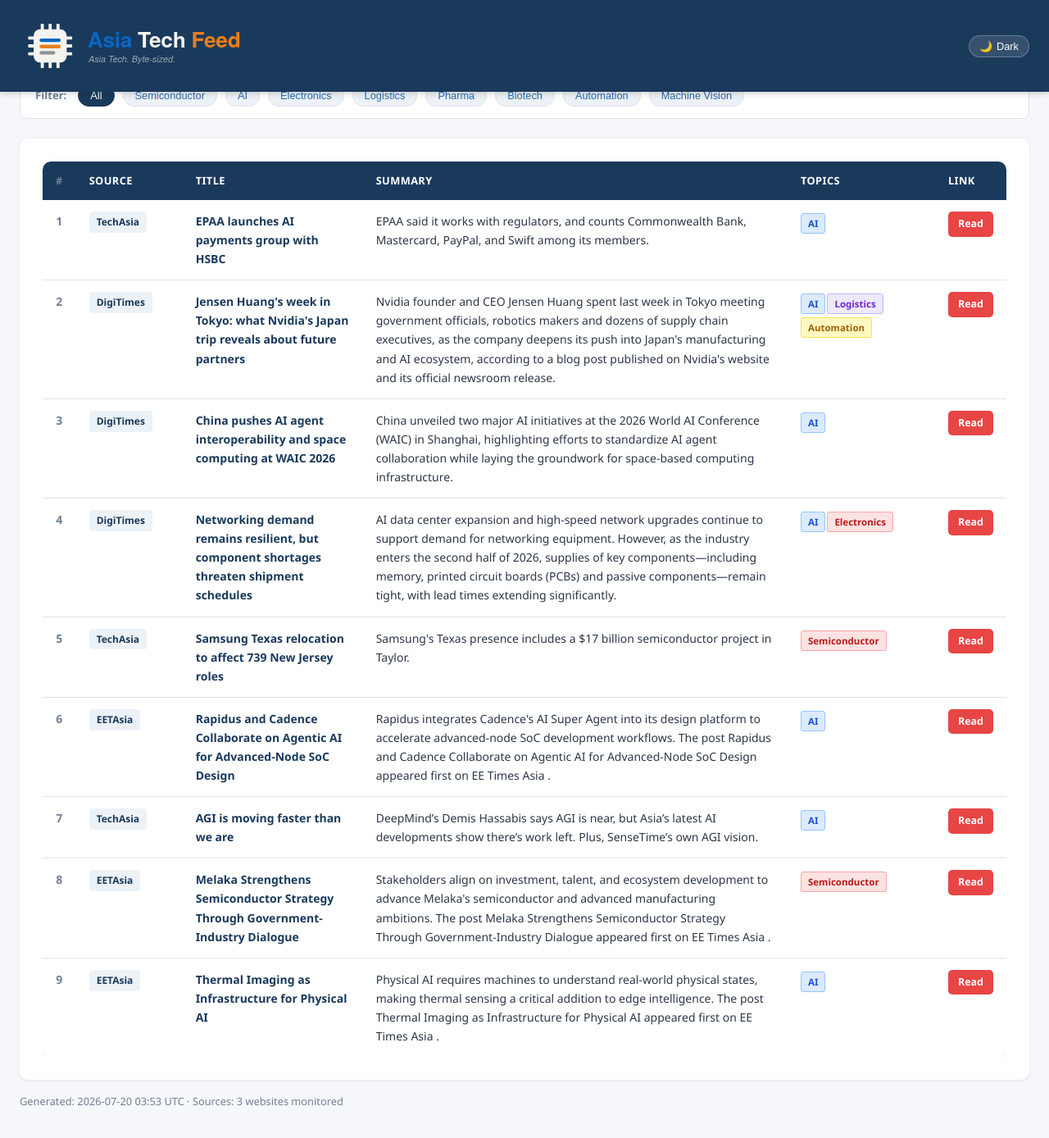
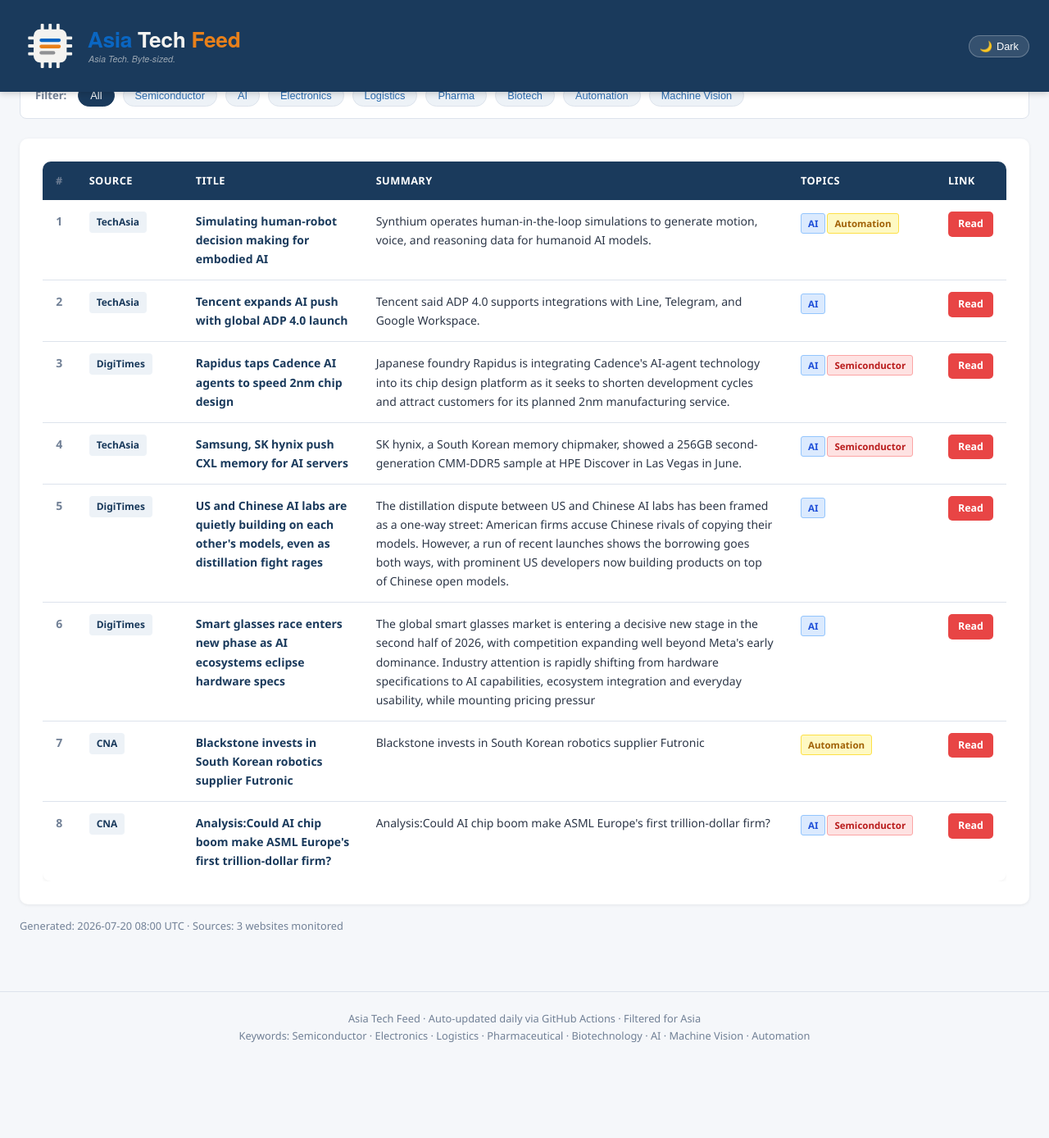
Before and after one commit to asiatechfeed/Asia-Tech-Feed, a Jekyll site: the page built from _posts/2026-07-20-asia-tech-news-digest.md, in a window 1280 px wide and 1400 px high, scrolled down 633 px. Shown: the top 1388 px of the window at 82% size. Built offline with Jekyll 4.4.1, drawn with Linux system fonts in a browser that asks for light colours; a script that is not in the unit is left out; after the commit the page ends 1929 px from its top, so only the background shows below that; some of the changed text lies outside the part shown.

Commit message:
📰 News digest 2026-07-20 (8 articles)

```diff
--- a/_posts/2026-07-20-asia-tech-news-digest.md
+++ b/_posts/2026-07-20-asia-tech-news-digest.md
@@ -1,15 +1,15 @@
 ---
 layout: post
 title: "Asia Tech News Digest - July 20, 2026"
-date: 2026-07-20 11:53:46 +0800
-articles_count: 9
+date: 2026-07-20 16:00:50 +0800
+articles_count: 8
 sources_count: 3
-sources: ["DigiTimes", "EETAsia", "TechAsia"]
+sources: ["CNA", "DigiTimes", "TechAsia"]
 csv_file: /assets/data/news-2026-07-20.tsv
-featured_title: "EPAA launches AI payments group with HSBC"
-featured_url: "https://www.techinasia.com/hsbc-partners-mistral-genai-tools-bank"
+featured_title: "Simulating human-robot decision making for embodied AI"
+featured_url: "https://www.techinasia.com/simulating-humanrobot-decision-making-embodied-ai"
 featured_source: "TechAsia"
-featured_summary: "EPAA said it works with regulators, and counts Commonwealth Bank, Mastercard, PayPal, and Swift among its members."
+featured_summary: "Synthium operates human-in-the-loop simulations to generate motion, voice, and reasoning data for humanoid AI models."
 featured_image: ""
 ---
 
@@ -28,74 +28,66 @@ featured_image: ""
 <tr>
   <td class="col-num">1</td>
   <td class="col-source"><span class="source-badge">TechAsia</span></td>
-  <td class="col-title"><span class="article-title">EPAA launches AI payments group with HSBC</span></td>
-  <td class="col-summary">EPAA said it works with regulators, and counts Commonwealth Bank, Mastercard, PayPal, and Swift among its members.</td>
-  <td class="col-tags"><span class="tag ai">AI</span></td>
-  <td class="col-link"><a class="btn-link" href="https://www.techinasia.com/hsbc-partners-mistral-genai-tools-bank" target="_blank" rel="noopener">Read</a></td>
+  <td class="col-title"><span class="article-title">Simulating human-robot decision making for embodied AI</span></td>
+  <td class="col-summary">Synthium operates human-in-the-loop simulations to generate motion, voice, and reasoning data for humanoid AI models.</td>
+  <td class="col-tags"><span class="tag ai">AI</span><span class="tag auto">Automation</span></td>
+  <td class="col-link"><a class="btn-link" href="https://www.techinasia.com/simulating-humanrobot-decision-making-embodied-ai" target="_blank" rel="noopener">Read</a></td>
 </tr>
 <tr>
   <td class="col-num">2</td>
-  <td class="col-source"><span class="source-badge">DigiTimes</span></td>
-  <td class="col-title"><span class="article-title">Jensen Huang's week in Tokyo: what Nvidia's Japan trip reveals about future partners</span></td>
-  <td class="col-summary">Nvidia founder and CEO Jensen Huang spent last week in Tokyo meeting government officials, robotics makers and dozens of supply chain executives, as the company deepens its push into Japan's manufacturing and AI ecosystem, according to a blog post published on Nvidia's website and its official newsroom release.</td>
-  <td class="col-tags"><span class="tag ai">AI</span><span class="tag logis">Logistics</span><span class="tag auto">Automation</span></td>
-  <td class="col-link"><a class="btn-link" href="https://www.digitimes.com/news/a20260720VL205/jensen-huang-japan-government-robotics-supply-chain.html" target="_blank" rel="noopener">Read</a></td>
+  <td class="col-source"><span class="source-badge">TechAsia</span></td>
+  <td class="col-title"><span class="article-title">Tencent expands AI push with global ADP 4.0 launch</span></td>
+  <td class="col-summary">Tencent said ADP 4.0 supports integrations with Line, Telegram, and Google Workspace.</td>
+  <td class="col-tags"><span class="tag ai">AI</span></td>
+  <td class="col-link"><a class="btn-link" href="https://www.techinasia.com/tencent-cloud-completes-xl-smart-migration" target="_blank" rel="noopener">Read</a></td>
 </tr>
 <tr>
   <td class="col-num">3</td>
   <td class="col-source"><span class="source-badge">DigiTimes</span></td>
-  <td class="col-title"><span class="article-title">China pushes AI agent interoperability and space computing at WAIC 2026</span></td>
-  <td class="col-summary">China unveiled two major AI initiatives at the 2026 World AI Conference (WAIC) in Shanghai, highlighting efforts to standardize AI agent collaboration while laying the groundwork for space-based computing infrastructure.</td>
-  <td class="col-tags"><span class="tag ai">AI</span></td>
-  <td class="col-link"><a class="btn-link" href="https://www.digitimes.com/news/a20260720VL208/china-ai-agent-cloud-development-infrastructure-2026.html" target="_blank" rel="noopener">Read</a></td>
+  <td class="col-title"><span class="article-title">Rapidus taps Cadence AI agents to speed 2nm chip design</span></td>
+  <td class="col-summary">Japanese foundry Rapidus is integrating Cadence's AI-agent technology into its chip design platform as it seeks to shorten development cycles and attract customers for its planned 2nm manufacturing service.</td>
+  <td class="col-tags"><span class="tag ai">AI</span><span class="tag semi">Semiconductor</span></td>
+  <td class="col-link"><a class="btn-link" href="https://www.digitimes.com/news/a20260720VL211/rapidus-cadence-2nm-design-technology.html" target="_blank" rel="noopener">Read</a></td>
 </tr>
 <tr>
   <td class="col-num">4</td>
-  <td class="col-source"><span class="source-badge">DigiTimes</span></td>
-  <td class="col-title"><span class="article-title">Networking demand remains resilient, but component shortages threaten shipment schedules</span></td>
-  <td class="col-summary">AI data center expansion and high-speed network upgrades continue to support demand for networking equipment. However, as the industry enters the second half of 2026, supplies of key components—including memory, printed circuit boards (PCBs) and passive components—remain tight, with lead times extending significantly.</td>
-  <td class="col-tags"><span class="tag ai">AI</span><span class="tag semi">Electronics</span></td>
-  <td class="col-link"><a class="btn-link" href="https://www.digitimes.com/news/a20260716PD224/demand-component-data-center-expansion-ddr.html" target="_blank" rel="noopener">Read</a></td>
+  <td class="col-source"><span class="source-badge">TechAsia</span></td>
+  <td class="col-title"><span class="article-title">Samsung, SK hynix push CXL memory for AI servers</span></td>
+  <td class="col-summary">SK hynix, a South Korean memory chipmaker, showed a 256GB second-generation CMM-DDR5 sample at HPE Discover in Las Vegas in June.</td>
+  <td class="col-tags"><span class="tag ai">AI</span><span class="tag semi">Semiconductor</span></td>
+  <td class="col-link"><a class="btn-link" href="https://www.techinasia.com/samsung-readies-ai-pc-chip-for-lenovo-hp-testing" target="_blank" rel="noopener">Read</a></td>
 </tr>
 <tr>
   <td class="col-num">5</td>
-  <td class="col-source"><span class="source-badge">TechAsia</span></td>
-  <td class="col-title"><span class="article-title">Samsung Texas relocation to affect 739 New Jersey roles</span></td>
-  <td class="col-summary">Samsung's Texas presence includes a $17 billion semiconductor project in Taylor.</td>
-  <td class="col-tags"><span class="tag semi">Semiconductor</span></td>
-  <td class="col-link"><a class="btn-link" href="https://www.techinasia.com/samsung-completes-tesla-ai5-chip-design" target="_blank" rel="noopener">Read</a></td>
+  <td class="col-source"><span class="source-badge">DigiTimes</span></td>
+  <td class="col-title"><span class="article-title">US and Chinese AI labs are quietly building on each other's models, even as distillation fight rages</span></td>
+  <td class="col-summary">The distillation dispute between US and Chinese AI labs has been framed as a one-way street: American firms accuse Chinese rivals of copying their models. However, a run of recent launches shows the borrowing goes both ways, with prominent US developers now building products on top of Chinese open models.</td>
+  <td class="col-tags"><span class="tag ai">AI</span></td>
+  <td class="col-link"><a class="btn-link" href="https://www.digitimes.com/news/a20260720VL216/china-usa-ai-training-competition-moonshot-openai.html" target="_blank" rel="noopener">Read</a></td>
 </tr>
 <tr>
   <td class="col-num">6</td>
-  <td class="col-source"><span class="source-badge">EETAsia</span></td>
-  <td class="col-title"><span class="article-title">Rapidus and Cadence Collaborate on Agentic AI for Advanced-Node SoC Design</span></td>
-  <td class="col-summary">Rapidus integrates Cadence's AI Super Agent into its design platform to accelerate advanced-node SoC development workflows. The post Rapidus and Cadence Collaborate on Agentic AI for Advanced-Node SoC Design appeared first on EE Times Asia .</td>
+  <td class="col-source"><span class="source-badge">DigiTimes</span></td>
+  <td class="col-title"><span class="article-title">Smart glasses race enters new phase as AI ecosystems eclipse hardware specs</span></td>
+  <td class="col-summary">The global smart glasses market is entering a decisive new stage in the second half of 2026, with competition expanding well beyond Meta's early dominance. Industry attention is rapidly shifting from hardware specifications to AI capabilities, ecosystem integration and everyday usability, while mounting pricing pressur</td>
   <td class="col-tags"><span class="tag ai">AI</span></td>
-  <td class="col-link"><a class="btn-link" href="https://www.eetasia.com/rapidus-and-cadence-collaborate-on-agentic-ai-for-advanced-node-soc-design/" target="_blank" rel="noopener">Read</a></td>
+  <td class="col-link"><a class="btn-link" href="https://www.digitimes.com/news/a20260720PD206/smart-glasses-ai-hardware-meta-bytedance-2026.html" target="_blank" rel="noopener">Read</a></td>
 </tr>
 <tr>
   <td class="col-num">7</td>
-  <td class="col-source"><span class="source-badge">TechAsia</span></td>
-  <td class="col-title"><span class="article-title">AGI is moving faster than we are</span></td>
-  <td class="col-summary">DeepMind’s Demis Hassabis says AGI is near, but Asia’s latest AI developments show there’s work left. Plus, SenseTime’s own AGI vision.</td>
-  <td class="col-tags"><span class="tag ai">AI</span></td>
-  <td class="col-link"><a class="btn-link" href="https://www.techinasia.com/agi-moving-faster" target="_blank" rel="noopener">Read</a></td>
+  <td class="col-source"><span class="source-badge">CNA</span></td>
+  <td class="col-title"><span class="article-title">Blackstone invests in South Korean robotics supplier Futronic</span></td>
+  <td class="col-summary">Blackstone invests in South Korean robotics supplier Futronic</td>
+  <td class="col-tags"><span class="tag auto">Automation</span></td>
+  <td class="col-link"><a class="btn-link" href="https://www.channelnewsasia.com/business/blackstone-invests-in-south-korean-robotics-supplier-futronic-6265061" target="_blank" rel="noopener">Read</a></td>
 </tr>
 <tr>
   <td class="col-num">8</td>
-  <td class="col-source"><span class="source-badge">EETAsia</span></td>
-  <td class="col-title"><span class="article-title">Melaka Strengthens Semiconductor Strategy Through Government-Industry Dialogue</span></td>
-  <td class="col-summary">Stakeholders align on investment, talent, and ecosystem development to advance Melaka's semiconductor and advanced manufacturing ambitions. The post Melaka Strengthens Semiconductor Strategy Through Government-Industry Dialogue appeared first on EE Times Asia .</td>
-  <td class="col-tags"><span class="tag semi">Semiconductor</span></td>
-  <td class="col-link"><a class="btn-link" href="https://www.eetasia.com/melaka-strengthens-semiconductor-strategy-through-government-industry-dialogue/" target="_blank" rel="noopener">Read</a></td>
-</tr>
-<tr>
-  <td class="col-num">9</td>
-  <td class="col-source"><span class="source-badge">EETAsia</span></td>
-  <td class="col-title"><span class="article-title">Thermal Imaging as Infrastructure for Physical AI</span></td>
-  <td class="col-summary">Physical AI requires machines to understand real-world physical states, making thermal sensing a critical addition to edge intelligence. The post Thermal Imaging as Infrastructure for Physical AI appeared first on EE Times Asia .</td>
-  <td class="col-tags"><span class="tag ai">AI</span></td>
-  <td class="col-link"><a class="btn-link" href="https://www.eetasia.com/thermal-imaging-as-infrastructure-for-physical-ai/" target="_blank" rel="noopener">Read</a></td>
+  <td class="col-source"><span class="source-badge">CNA</span></td>
+  <td class="col-title"><span class="article-title">Analysis:Could AI chip boom make ASML Europe's first trillion-dollar firm?</span></td>
+  <td class="col-summary">Analysis:Could AI chip boom make ASML Europe's first trillion-dollar firm?</td>
+  <td class="col-tags"><span class="tag ai">AI</span><span class="tag semi">Semiconductor</span></td>
+  <td class="col-link"><a class="btn-link" href="https://www.channelnewsasia.com/business/analysiscould-ai-chip-boom-make-asml-europes-first-trillion-dollar-firm-6264946" target="_blank" rel="noopener">Read</a></td>
 </tr>
 </tbody>
 </table>
```
Also changed, not shown: _data/seen_urls.json (+9 -1 lines), _digest_meta.json (+22 -22 lines), assets/data/news-2026-07-20.tsv (+8 -9 lines), assets/data/search-index.json.
